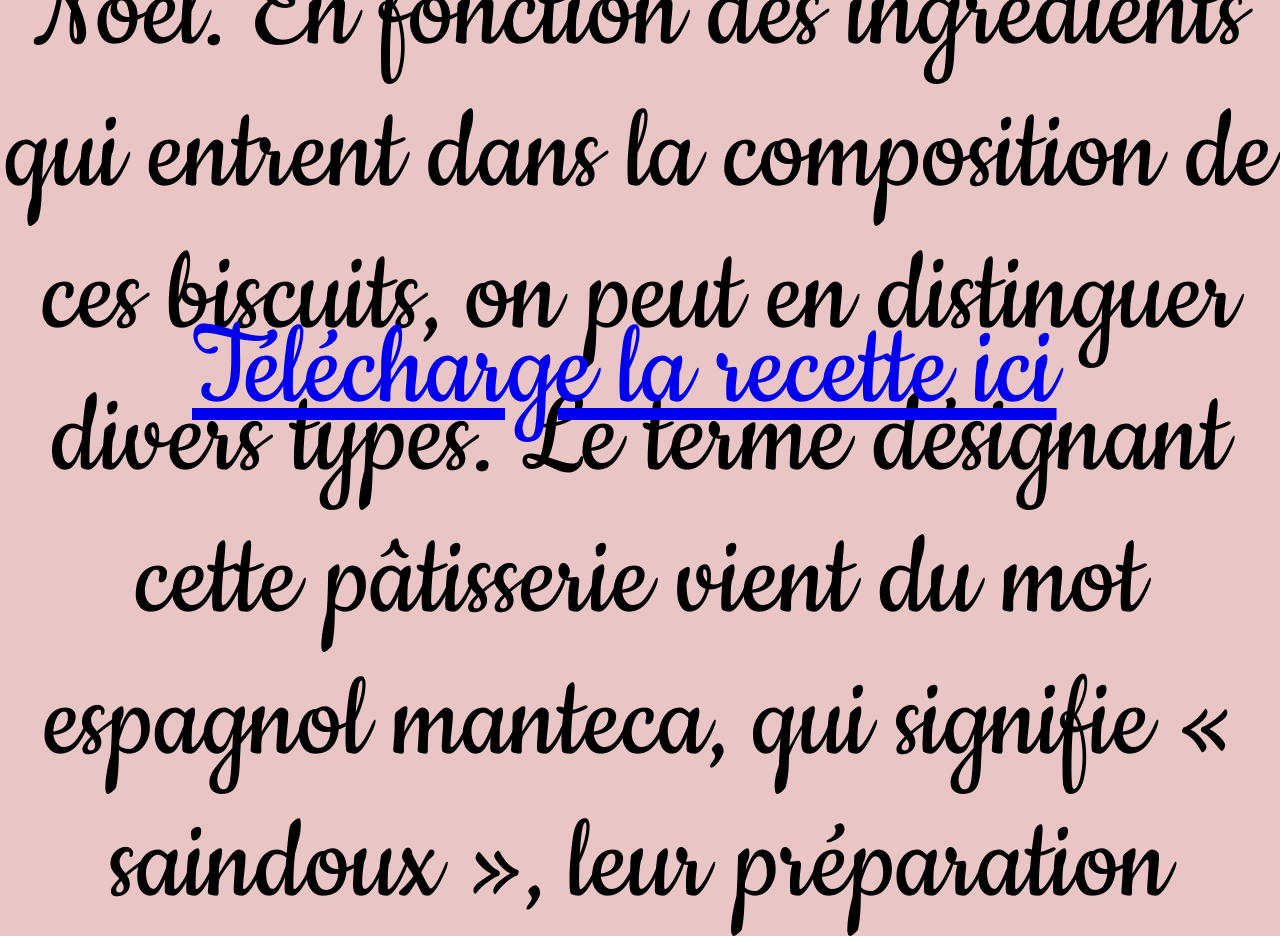
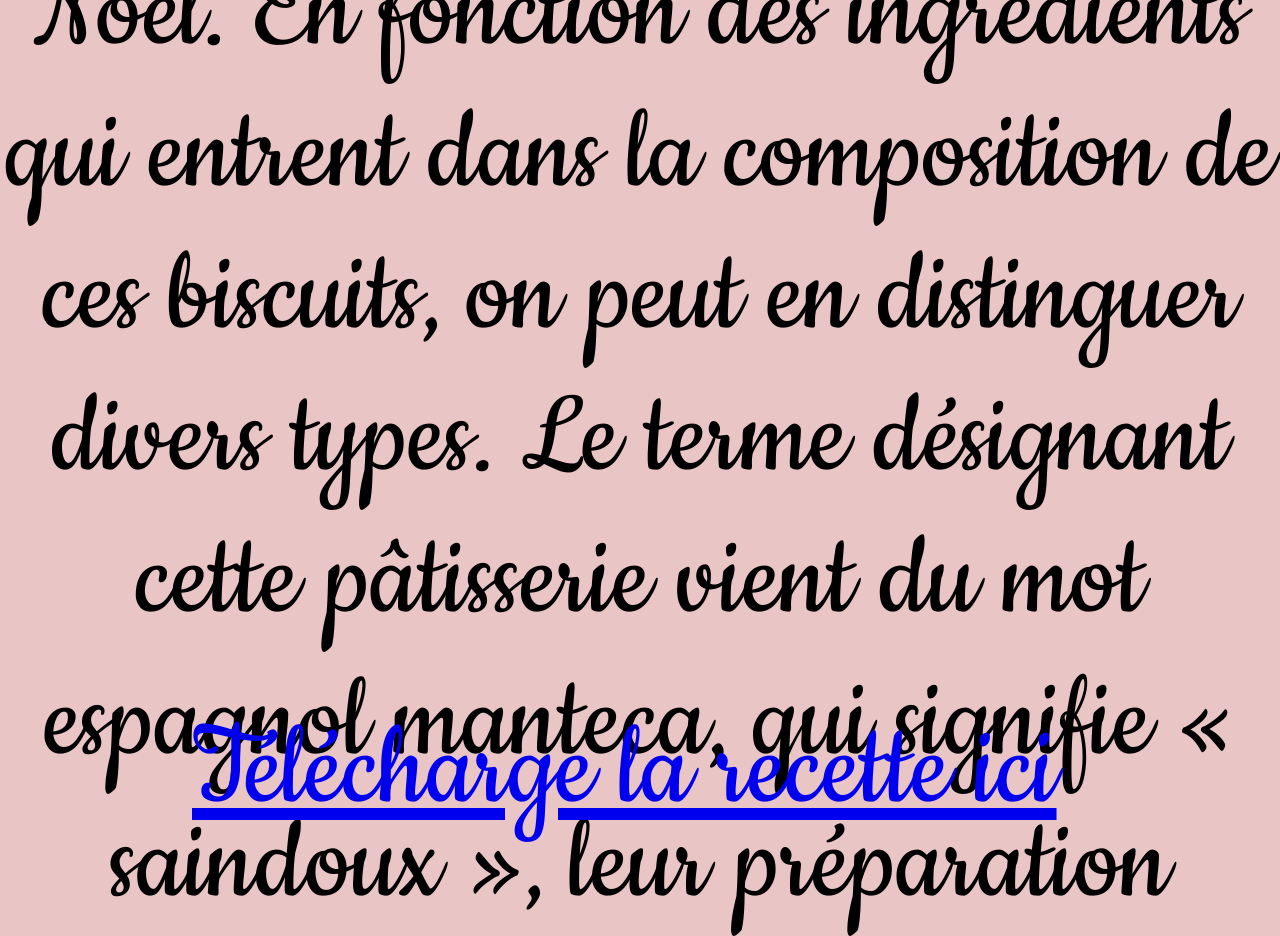
Before and after one commit to Anima-geek/journaldupetitbois, a plain HTML site: page montecao.html in a window 1280 px wide. Shown: the part 1300-2236 px from the top of the page. Drawn offline with Linux system fonts and the light colour scheme; a web font is replaced by a local one.

Commit message:
Update style.css

```diff
--- a/style.css
+++ b/style.css
@@ -131,7 +131,7 @@ body {
     text-align: center;
     justify-content: center;
     position: absolute;
-    top: 200vh;
+    top: 250vh;
     left: 15vw;
 }
 
```
